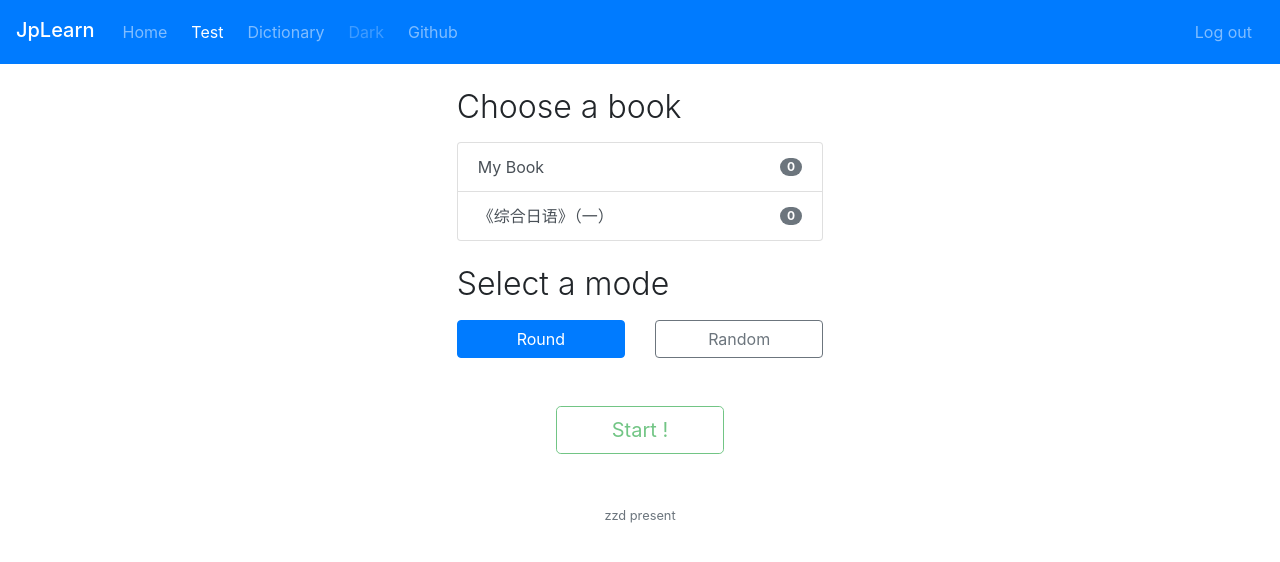
After one commit to benkerd22/JpLearn, a Django app: page /jplearn/start/ in a window 1280 px wide. The commit adds this page. Shown: the top 562 px of the page. Run offline with Django 3.2, Linux system fonts and the light colour scheme; the visitor is signed in with stand-in values (Sample User, id 1); data that the repository does not hold is empty; some libraries are stand-ins or nearby versions.

Commit message:
优化小测模式

```diff
--- a/jplearn/templates/jplearn/login.html
+++ b/jplearn/templates/jplearn/login.html
@@ -46,7 +46,7 @@
 			<div class="row">
 				<div class="col"></div>
 				<div class="col-sm-4">
-					<form id="form" method="POST" action="{% url 'jplearn:login' %}?next={% url 'jplearn:test' %}">
+					<form id="form" method="POST" action="{% url 'jplearn:login' %}?next={% url 'jplearn:start' %}">
 						{% csrf_token %}
 						<div class="form-group">
 							<label for="inputUsername" class="sr-only">Username</label>
--- /dev/null
+++ b/jplearn/templates/jplearn/start.html
@@ -0,0 +1,193 @@
+<!doctype html>
+<html lang="en">
+
+<head>
+    <!-- Required meta tags -->
+    <meta charset="utf-8">
+    <meta name="viewport" content="width=device-width, initial-scale=1, shrink-to-fit=no">
+    <meta name="description" content="A site for learning Japanese Words">
+    <meta name="author" content="zzd">
+
+    <title>JpLearn - Word list</title>
+
+    <!-- Bootstrap CSS -->
+    <link id="minCSS" rel="stylesheet" href="https://maxcdn.bootstrapcdn.com/bootstrap/4.0.0/css/bootstrap.min.css"
+        integrity="sha384-Gn5384xqQ1aoWXA+058RXPxPg6fy4IWvTNh0E263XmFcJlSAwiGgFAW/dAiS6JXm" crossorigin="anonymous">
+
+    <style>
+        @font-face {
+            font-family: "MYTTF";
+            src: url("{% url 'jplearn:ttf' %}");
+        }
+    </style>
+
+    <link rel="stylesheet" type="text/css" href="https://cdn.datatables.net/v/bs4/jq-3.3.1/dt-1.10.18/r-2.2.2/datatables.min.css" />
+</head>
+
+<body>
+    <div class="sticky-top">
+        <nav class="navbar navbar-expand-lg navbar-dark bg-primary">
+            <a class="navbar-brand mb-1 h1" href="#">
+                <!--img src="/docs/4.1/assets/brand/bootstrap-solid.svg" width="30" height="30" class="d-inline-block align-top" alt="" -->JpLearn
+            </a>
+            <button class="navbar-toggler" type="button" data-toggle="collapse" data-target="#navbarNavAltMarkup"
+                aria-controls="navbarNavAltMarkup" aria-expanded="false" aria-label="Toggle navigation">
+                <span class="navbar-toggler-icon"></span>
+            </button>
+            <div class="collapse navbar-collapse w-100" id="navbarNavAltMarkup">
+                <ul class="nav navbar-nav">
+                    <li class="p-1 nav-item">
+                        <a class="nav-link" href="#">Home</a>
+                    </li>
+                    <li class="p-1 nav-item">
+                        <a class="nav-link active" href="{% url 'jplearn:test' %}">Test
+                            <span class="sr-only">(current)</span>
+                        </a>
+                    </li>
+                    <li class="p-1 nav-item">
+                        <a class="nav-link" href="{% url 'jplearn:dict' %}">Dictionary
+
+                        </a>
+                    </li>
+                    <li class="p-1 nav-item">
+                        <a id="toggleLightDark" class="nav-link disabled" href="#">Dark</a>
+                    </li>
+                    <li class="p-1 nav-item">
+                        <a class="nav-link" href="https://github.com/benkerd22/JpLearn">Github</a>
+                    </li>
+                </ul>
+                <ul class="nav navbar-nav ml-auto">
+                    <li class="p-1 nav-item align-self-end">
+                        <a class="nav-link" href="{% url 'jplearn:logout' %}?next={% url 'jplearn:index' %}">Log out</a>
+                    </li>
+                </ul>
+            </div>
+        </nav>
+    </div>
+
+    <div class="container-fluid pt-3">
+        <div class="row justify-content-center">
+            <div class="col-sm-6 col-xl-4 mx-2">
+                <div class="container-fluid my-2">
+                    <div class="h2 font-weight-light">
+                        Choose a book
+                    </div>
+
+                    <div id="list" class="list-group mt-3">
+                        {% for list in exists_list %}
+                        <a href="#" class="list-group-item list-group-item-action d-flex justify-content-between align-items-center {% if not list.valid %}disabled{% endif %}"
+                            data-id="{{ forloop.counter0 }}">
+                            {{ list.name }}<span class="badge badge-secondary badge-pill">{{ list.count }}</span>
+                        </a>
+                        {% endfor %}
+                    </div>
+                </div>
+
+                <div class="container-fluid mt-4">
+                    <div class="h2 font-weight-light">
+                        Select a mode
+                    </div>
+
+                    <div id="btns" class="row mt-3">
+                        <div class="col">
+                            <button id="round" class="btn btn-block btn-outline-primary active" data-target="#random">Round</button>
+                        </div>
+                        <div class="col">
+                            <button id="random" class="btn btn-block btn-outline-secondary" data-target="#round">Random</button>
+                        </div>
+                    </div>
+                </div>
+
+                <div class="container-fluid mt-5">
+                    <div class="row justify-content-center">
+                        <div class="col-sm-6">
+                            <div id="start" class="btn btn-block btn-lg btn-outline-success disabled">Start&nbsp;!</div>
+                        </div>
+                    </div>
+
+                </div>
+            </div>
+        </div>
+
+    </div>
+
+    <div class="container-fluid mt-5">
+        <small>
+            <p class="text-muted text-center font-weight-light">
+                zzd present
+        </small></p>
+    </div>
+
+    <!-- jQuery first, then Popper.js, then Bootstrap JS -->
+    <script type="text/javascript" src="https://cdn.datatables.net/v/bs4/jq-3.3.1/dt-1.10.18/r-2.2.2/datatables.min.js"></script>
+
+    <script src="https://cdnjs.cloudflare.com/ajax/libs/popper.js/1.12.9/umd/popper.min.js" integrity="sha384-ApNbgh9B+Y1QKtv3Rn7W3mgPxhU9K/ScQsAP7hUibX39j7fakFPskvXusvfa0b4Q"
+        crossorigin="anonymous"></script>
+    <script src="https://maxcdn.bootstrapcdn.com/bootstrap/4.0.0/js/bootstrap.min.js" integrity="sha384-JZR6Spejh4U02d8jOt6vLEHfe/JQGiRRSQQxSfFWpi1MquVdAyjUar5+76PVCmYl"
+        crossorigin="anonymous"></script>
+
+    <script>
+        $("#list").on("click", "a", function() {
+            if ($(this).hasClass("active"))
+                    $(this).removeClass("active");
+                else
+                    $(this).addClass("active");
+        })
+
+        $("#list").click(function () {
+            let f = $("#list").find("a").toArray().reduce((f, a) => f || $(a).hasClass("active"), false);
+            if (f)
+                $("#start").removeClass("disabled");
+            else
+                $("#start").addClass("disabled");
+        })
+
+        $("#btns").on("click", "button", function () {
+            let active = "btn-outline-primary active";
+            let disabled = "btn-outline-secondary";
+            if ($(this).hasClass(active)) {
+                $(this).removeClass(active).addClass(disabled);
+                $($(this).data("target")).removeClass(disabled).addClass(active);
+            } else {
+                $(this).removeClass(disabled).addClass(active);
+                $($(this).data("target")).removeClass(active).addClass(disabled);
+            }
+        })
+
+        $("#start").click(function () {
+            if ($(this).hasClass("disabled"))
+                return;
+
+            $("#start").addClass("disabled");
+
+            let m = $("#round").hasClass("active") ? "round" : "random"
+            let selected_list = []
+
+            $("#list").find("a").each(function () {
+                if ($(this).hasClass("active"))
+                    selected_list.push($(this).data("id"));
+            })
+
+            $.ajax({
+                url: "{% url 'jplearn:start' %}",
+                method: "POST",
+                headers: { 'X-CSRFToken': '{{ csrf_token }}' },
+                data: JSON.stringify({
+                    "selected_list": selected_list,
+                    "mode": m,
+                }),
+                dataType: "json",
+            })
+                .done((function (json) {
+                    if (json.status == 302) {
+                        window.location.replace(json.location);
+                    }
+                }))
+                .fail(function () {
+                    $("#start").removeClass("disabled");
+                })
+        })
+    </script>
+</body>
+
+</html>
--- a/jplearn/urls.py
+++ b/jplearn/urls.py
@@ -9,7 +9,7 @@ urlpatterns = [
     path('login/', auth_views.LoginView.as_view(template_name='jplearn/login.html'), name='login'),
     path('logout/', auth_views.LogoutView.as_view(template_name='jplearn/logout.html'), name='logout'),
     path('test/', views.test, name='test'),
-    path('test/next', views.next, name='next'),
+    path('start/', views.start, name='start'),
     path('cdn/ttf', views.ttf, name='ttf'),
     path('cdn/audio', views.audio, name='audio'),
     path('cdn/audio/<str:q>/', views.audio),
--- a/jplearn/views.py
+++ b/jplearn/views.py
@@ -1,23 +1,46 @@
+from functools import wraps
 from django.shortcuts import render
-from django.http import HttpResponse, Http404, FileResponse, JsonResponse
+from django.http import *
 from django.contrib.auth.decorators import login_required
+from django.urls import reverse_lazy
 from jplearn.models import Word, Realuser
 import random
 import urllib
+import json
+
 
 import os
 
-
+'''
 hiragana = ['あ', 'い', 'う', 'え', 'お', 'か', 'き', 'く', 'け', 'こ', 'さ', 'し', 'す', 'せ', 'そ', 'た', 'ち', 'つ', 'て', 'と', 'な', 'に', 'ぬ', 'ね',
             'の', 'は', 'ひ', 'ふ', 'へ', 'ほ', 'ま', 'み', 'む', 'め', 'も', 'や', '', 'ゆ', '', 'よ', 'ら', 'り', 'る', 'れ', 'ろ', 'わ', '', '', '', 'を', 'ん']
 katakana = ['ア', 'イ', 'ウ', 'エ', 'オ', 'カ', 'キ', 'ク', 'ケ', 'コ', 'サ', 'シ', 'ス', 'セ', 'ソ', 'タ', 'チ', 'ツ', 'テ', 'ト', 'ナ', 'ニ', 'ヌ', 'ネ',
             'ノ', 'ハ', 'ヒ', 'フ', 'ヘ', 'ホ', 'マ', 'ミ', 'ム', 'メ', 'モ', 'ヤ', '', 'ユ', '', 'ヨ', 'ラ', 'リ', 'ル', 'レ', 'ロ', 'ワ', '', '', '', 'ヲ', 'ン']
-roman = ['a', 'i', 'u', 'e', 'o']
-mode = ['kanji', 'gana', 'chn', 'play']  # which HTML element should be visible
+roman = ['a', 'i', 'u', 'e', 'o']'''
 
 
+def login_(function=None, status=302):
 
-@login_required(login_url='login')
+    def decorator(view_func):
+        @wraps(view_func)
+        def _wrapped_view(request, *args, **kwargs):
+            if request.user.is_authenticated:
+                return view_func(request, *args, **kwargs)
+
+            if status == 302:
+                return HttpResponseRedirect(str(reverse_lazy('jplearn:login')) + '?next=' + str(reverse_lazy('jplearn:index')))
+            elif status == 403:
+                return HttpResponseForbidden()
+            else:
+                return Http404()
+        return _wrapped_view
+
+    if function:
+        return decorator(function)
+    return decorator
+
+
+@login_(status=403)
 def audio(request, q):
     fname = urllib.parse.unquote(q)
     fname = 'jplearn/audio/' + fname + '.mp3'
@@ -26,14 +49,87 @@ def audio(request, q):
     raise Http404()
 
 
-@login_required(login_url='login')
+@login_(status=403)
 def ttf(request):
     return FileResponse(open('jplearn/font/my.ttf', 'rb'))
 
 
-@login_required(login_url='login')
+def getnext(request):
+    user = request.user.realuser
+
+    mode = request.session['mode']
+    arrangment = request.session.get('arrangment', [])
+    current = request.session.get('current', -1)
+    current += 1
+
+    if mode == 'random':
+        selected_list = request.session['range']
+        if 0 in selected_list and not 1 in selected_list:
+            real_list = user.liked_words.all()
+        else:
+            real_list = Word.objects.all()
+
+        word = random.choice(real_list)
+    elif mode == 'round':
+        if current == len(arrangment):
+            request.session['in_test'] = False
+            return JsonResponse({
+                'status': 'finish',
+                'max': len(arrangment),
+            })
+
+        wordpk = arrangment[current]
+        word = Word.objects.get(pk=wordpk)
+
+        request.session['current'] = current
+    else:
+        return HttpResponseBadRequest()
+
+    res = {
+        'status': 'continue',
+        'current': current,
+        'max': len(arrangment),
+        'kanji': word.kanji,
+        'gana': word.gana,
+        'tone': word.tone,
+        'chn': word.chn,
+        'id': word.pk,
+    }
+
+    return JsonResponse(res)
+
+
+@login_
 def test(request):
-    return render(request, 'jplearn/index.html')
+    if True:
+        in_test = request.session.get('in_test', False)
+
+        if request.method == 'GET':
+            if in_test:
+                return render(request, 'jplearn/index.html')
+
+            return HttpResponseRedirect(reverse_lazy('jplearn:start'))
+
+        if request.method == 'POST':
+            if in_test:
+                data = json.loads(request.body)
+                action = data['action']
+
+                if action == 'getnext':
+                    return getnext(request)
+
+                if action == 'quit':
+                    request.session['in_test'] = False
+                    return JsonResponse({
+                        'status': 302,
+                        'location': reverse_lazy('jplearn:test'),
+                    })
+
+            return HttpResponseBadRequest()
+
+        return HttpResponseNotAllowed(['GET', 'POST'])
+    else:
+        return HttpResponseBadRequest()
 
 
 '''
@@ -68,37 +164,87 @@ def test(request):
     return context'''
 
 
-@login_required(login_url='login')
-def next(request):
+def initTest(request):
     user = request.user.realuser
-    liked_words = user.liked_words.all()
 
-    if liked_words.count() == 0:
-        return JsonResponse({})
+    data = json.loads(request.body)
+    selected_list = data['selected_list']
+    mode = data['mode']
 
-    word = random.choice(liked_words)
+    all_words = Word.objects.all()
+    my_words = user.liked_words.all()
+    # Todo: create a WordList Model
 
-    res = {
-        'kanji': word.kanji,
-        'gana': word.gana,
-        'tone': word.tone,
-        'chn': word.chn,
-        'id': word.pk,
-    }
+    if 0 in selected_list and not 1 in selected_list:
+        real_list = my_words
+    else:
+        real_list = all_words
 
-    return JsonResponse(res)
+    request.session['in_test'] = True
+    if mode == 'round':
+        request.session['mode'] = 'round'
+        arrangment = [word.pk for word in real_list]
+        random.shuffle(arrangment)
+        request.session['arrangment'] = arrangment
+        request.session['current'] = -1
+    else:
+        request.session['mode'] = 'random'
+        request.session['range'] = selected_list
+
+    return JsonResponse({
+        'status': 302,
+        'location': reverse_lazy('jplearn:test'),
+    })
+
+
+@login_
+def start(request):
+    user = request.user.realuser
+    in_test = request.session.get('in_test', False)
+
+    if request.method == 'GET':
+        if not in_test:
+            context = {
+                "exists_list": [
+                    {
+                        'name': 'My Book',
+                        'count': user.liked_words.all().count(),
+                        'valid': user.liked_words.all().count() >= 0,
+                    },
+                    {
+                        'name': '《综合日语》（一）',
+                        'count': Word.objects.all().count(),
+                        'valid': True,
+                    }
+                ],
+            }
+
+            return render(request, 'jplearn/start.html', context)
+
+        return HttpResponseRedirect(reverse_lazy('jplearn:test'))
+
+    if request.method == 'POST':
+        if in_test:
+            return HttpResponseBadRequest()
+
+        # try:
+        return initTest(request)
+        # except:
+        return HttpResponseBadRequest()
+
+    return HttpResponseNotAllowed(['GET', 'POST'])
 
 
 def welcome(request):
     return render(request, "jplearn/welcome.html")
 
 
-@login_required(login_url='login')
+@login_(status=403)
 def dict(request):
     return render(request, 'jplearn/dictionary.html')
 
 
-@login_required(login_url='login')
+@login_(status=403)
 def dictData(request):
     user = request.user.realuser
 
@@ -118,20 +264,28 @@ def dictData(request):
     return JsonResponse(res)
 
 
-@login_required(login_url='login')
+@login_(status=403)
 def dictAction(request):
+    if request.method != 'POST':
+        return HttpResponseNotAllowed(['POST'])
+
     user = request.user.realuser
-    method = request.GET.get('m', None)
-    word_id = request.GET.get('q', None)
 
-    word = Word.objects.get(pk=word_id)
-    if method == 'add':
-        user.liked_words.add(word)
-        status = 1
-    elif method == 'remove':
-        user.liked_words.remove(word)
-        status = 0
-    else:
-        raise Http404()
+    try:
+        data = json.loads(request.body)
+        action = data['action']
+        wordpk = data['target']
 
-    return JsonResponse({'checkStatus': status})
+        word = Word.objects.get(pk=wordpk)
+        if action == 'add':
+            user.liked_words.add(word)
+            status = 1
+        elif action == 'remove':
+            user.liked_words.remove(word)
+            status = 0
+        else:
+            return HttpResponseBadRequest()
+
+        return JsonResponse({'checkStatus': status})
+    except:
+        return HttpResponseBadRequest()
```
Also changed, not shown: jplearn/templates/jplearn/dictionary.html (+22 -5 lines), jplearn/templates/jplearn/index.html (+116 -10 lines).
